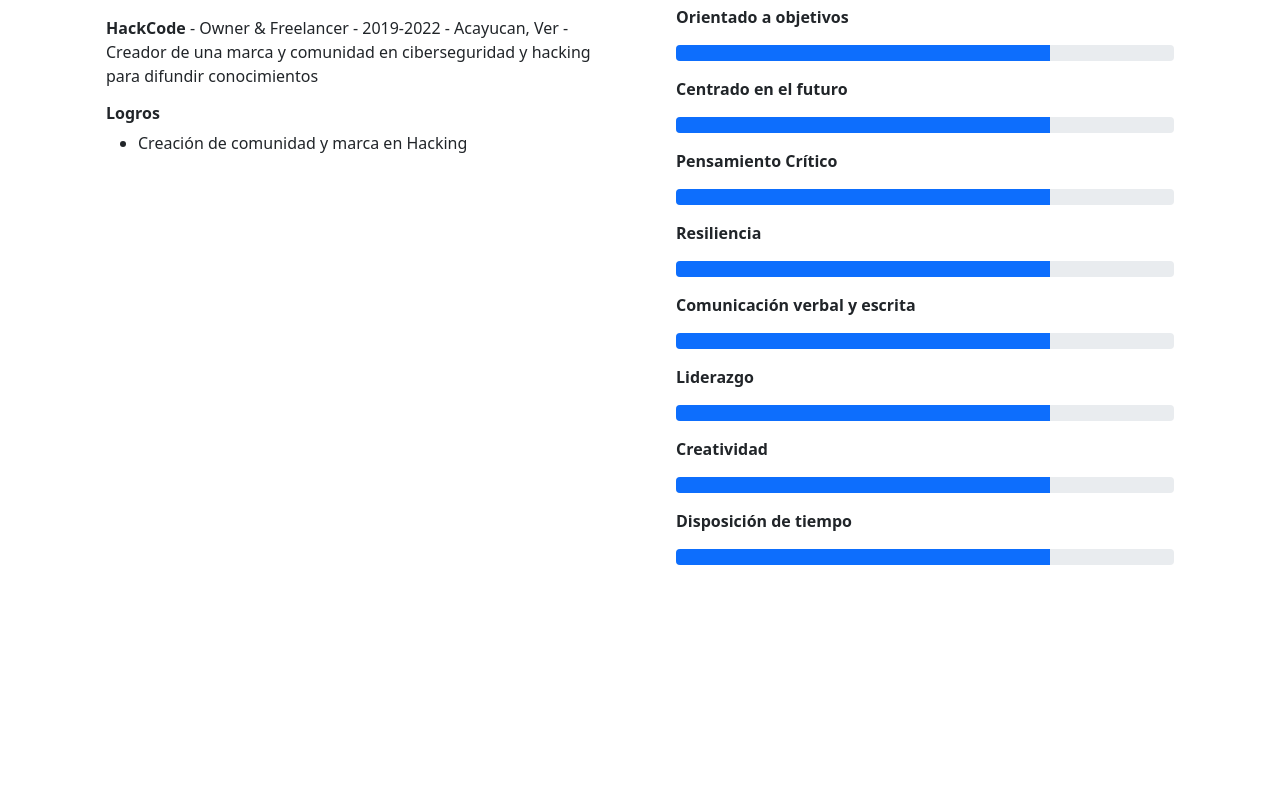
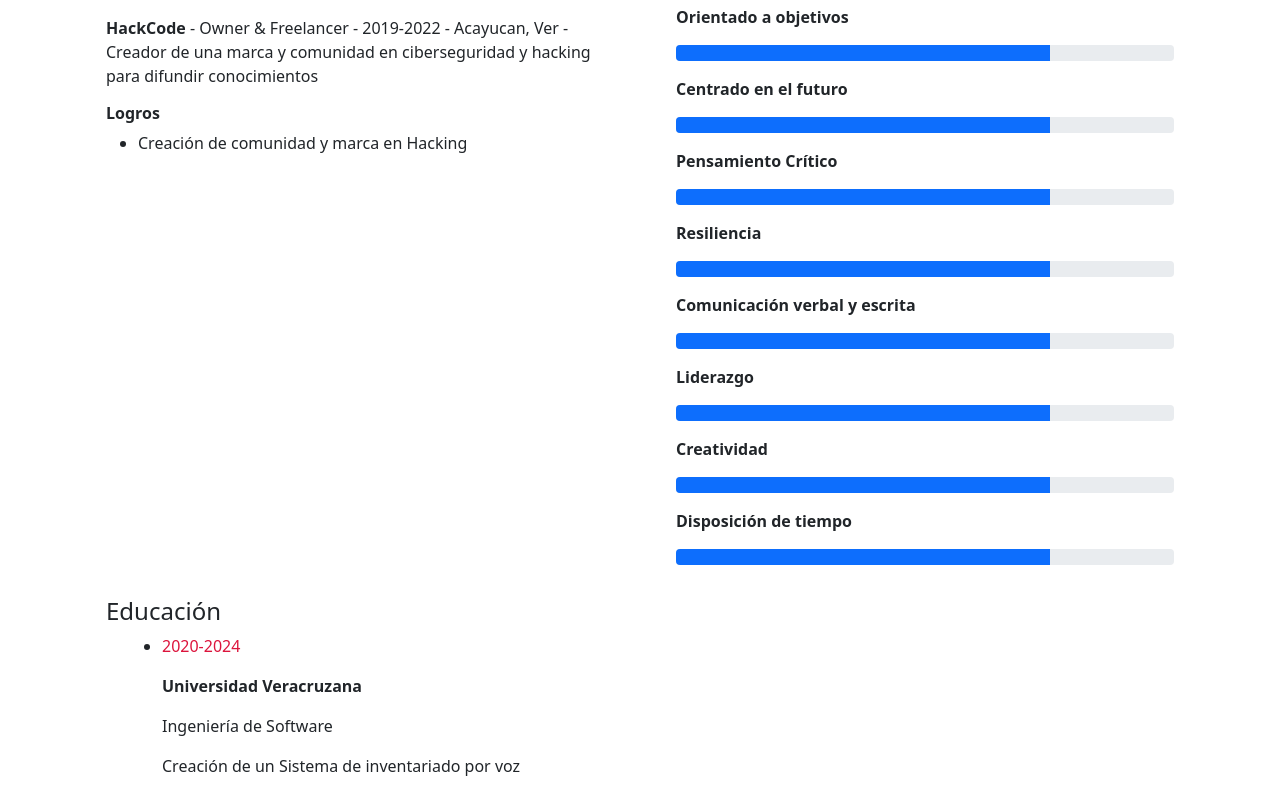
Before and after one commit to Adpsec/adpsec.github.io, an Angular app: page / in a window 1280 px wide. Shown: the part 428-1222 px from the top of the page. Before the commit the page ends 1009 px from the top, so only its background shows below. Built offline with nearby package versions, Linux system fonts and the light colour scheme.

Commit message:
Creación y configuración del compontente education close #5

```diff
--- a/src/app/app.component.html
+++ b/src/app/app.component.html
@@ -23,6 +23,11 @@
             <app-skills-cv></app-skills-cv>
           </div>
         </div>
+        <div class="row">
+          <div class="col">
+            <app-education></app-education>
+          </div>
+        </div>
       </div>
     </header>
   </body>
--- a/src/app/components/education/education.component.css
+++ b/src/app/components/education/education.component.css
@@ -0,0 +1,8 @@
+#fecha {
+    color: crimson;
+}
+
+.p {
+    margin-top: 0px;
+    margin-bottom: 0px
+}
--- a/src/app/components/education/education.component.html
+++ b/src/app/components/education/education.component.html
@@ -1,11 +1,17 @@
-<h4>Educación</h4>
+<div class="container mt-3">
+    <h4>Educación</h4>
 <div class="container" *ngFor="let edu of educationExperiencies">
-    <div class="row" class="my-3">
-      <div class="col-md">
-        <p>{{edu.fecha}}</p>
-        <p><b>{{edu.nombre}}</b></p>
-        <p>{{edu.carrera}}</p>
-        <p>{{edu.logro}}</p>
+    <div class="row">
+      <div class="col-sm">
+        <ul>
+            <li>
+                <p id="fecha">{{edu.fecha}}</p>
+                <p><b>{{edu.nombre}}</b></p>
+                <p>{{edu.carrera}}</p>
+                <p>{{edu.logro}}</p>
+            </li>
+        </ul>
       </div>
     </div>
   </div>
+</div>
```
Also changed, not shown: 1 other file (tests, documents, lock files or other folders).
